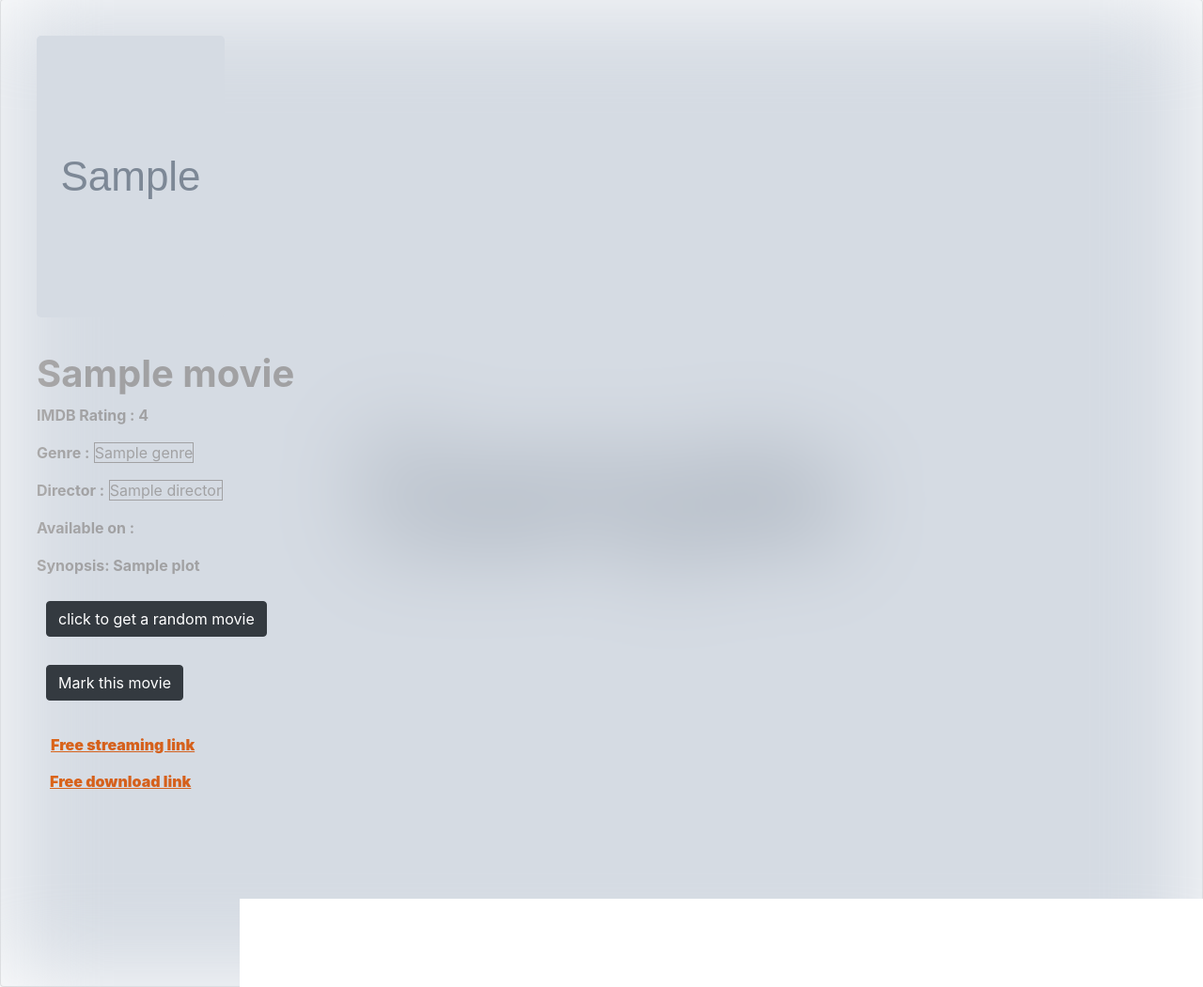
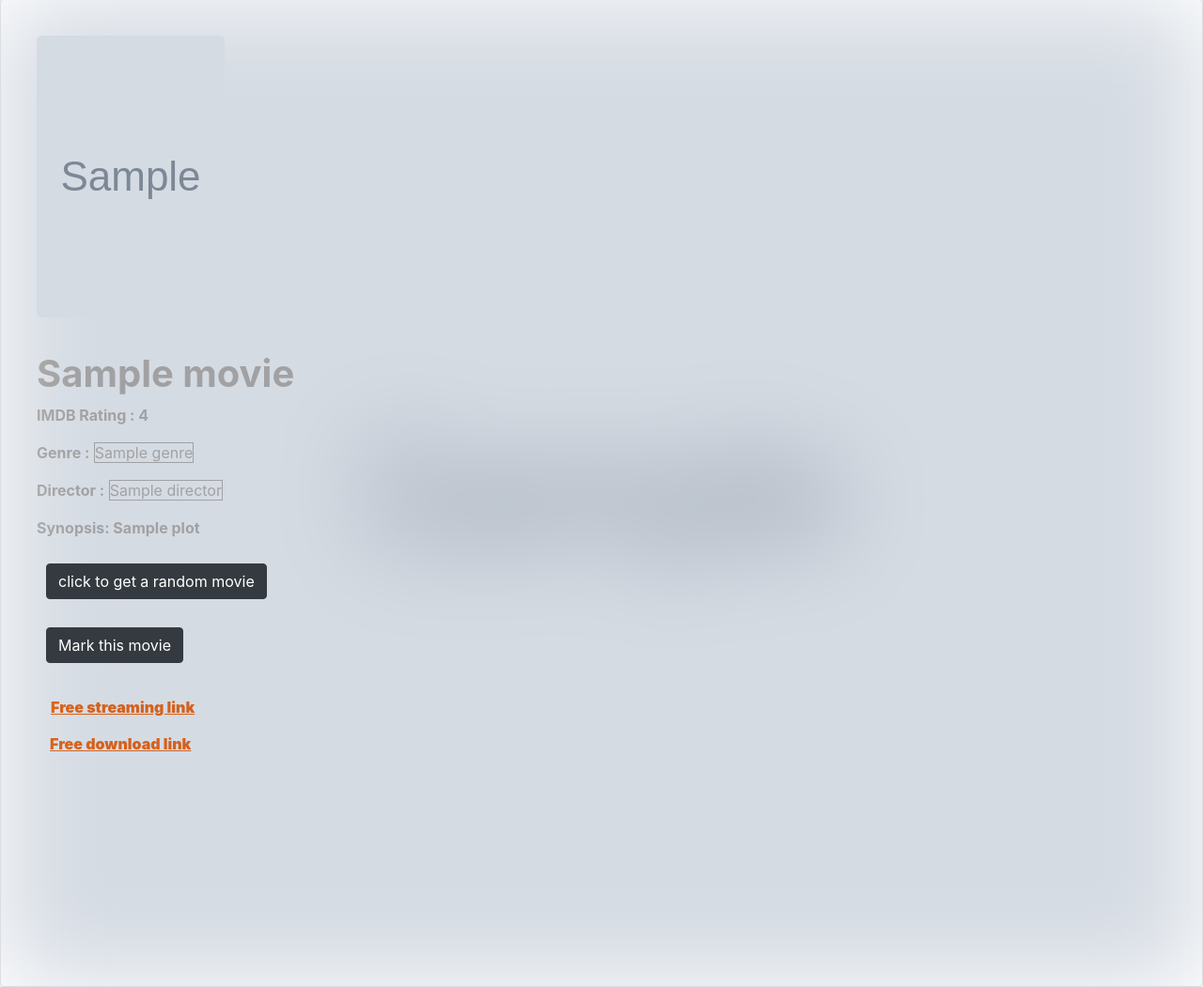
Before and after one commit to Abishek-Balasubramaniam/suggest-a-random-movie, a Django app: template templates/movie_details.html in a window 1280 px wide. Shown: the part 60-1111 px from the top of the page at 94% size. Run offline with Django 3.2, Linux system fonts and the light colour scheme; the template is opened without the code that fills it: most values are stand-ins (such as "Sample title", 1, 10 or a date in 2020); grey boxes marked "Sample" are stand-in pictures; some libraries are stand-ins or nearby versions.

Commit message:
Update movie_details.html

```diff
--- a/templates/movie_details.html
+++ b/templates/movie_details.html
@@ -82,13 +82,13 @@
                </li>
                {% endfor %}
             </ul>
-            <ul class="list-inline" style="mix-blend-mode: difference;"><strong><li class="list-inline-item">Available on : </li></strong>
+            <!--<ul class="list-inline" style="mix-blend-mode: difference;"><strong><li class="list-inline-item">Available on : </li></strong>
                {% for platform in my_movie.streaming_platforms %}
                <li class="list-inline-item">
                   <span class="border border-dark">{{platform}}</span>
                </li>
                {% endfor %}
-            </ul>
+            </ul>-->
 
             <p style="mix-blend-mode: difference; max-width: 1200px;"><strong>Synopsis: {{my_movie.plot}}<strong></p>
 
```
